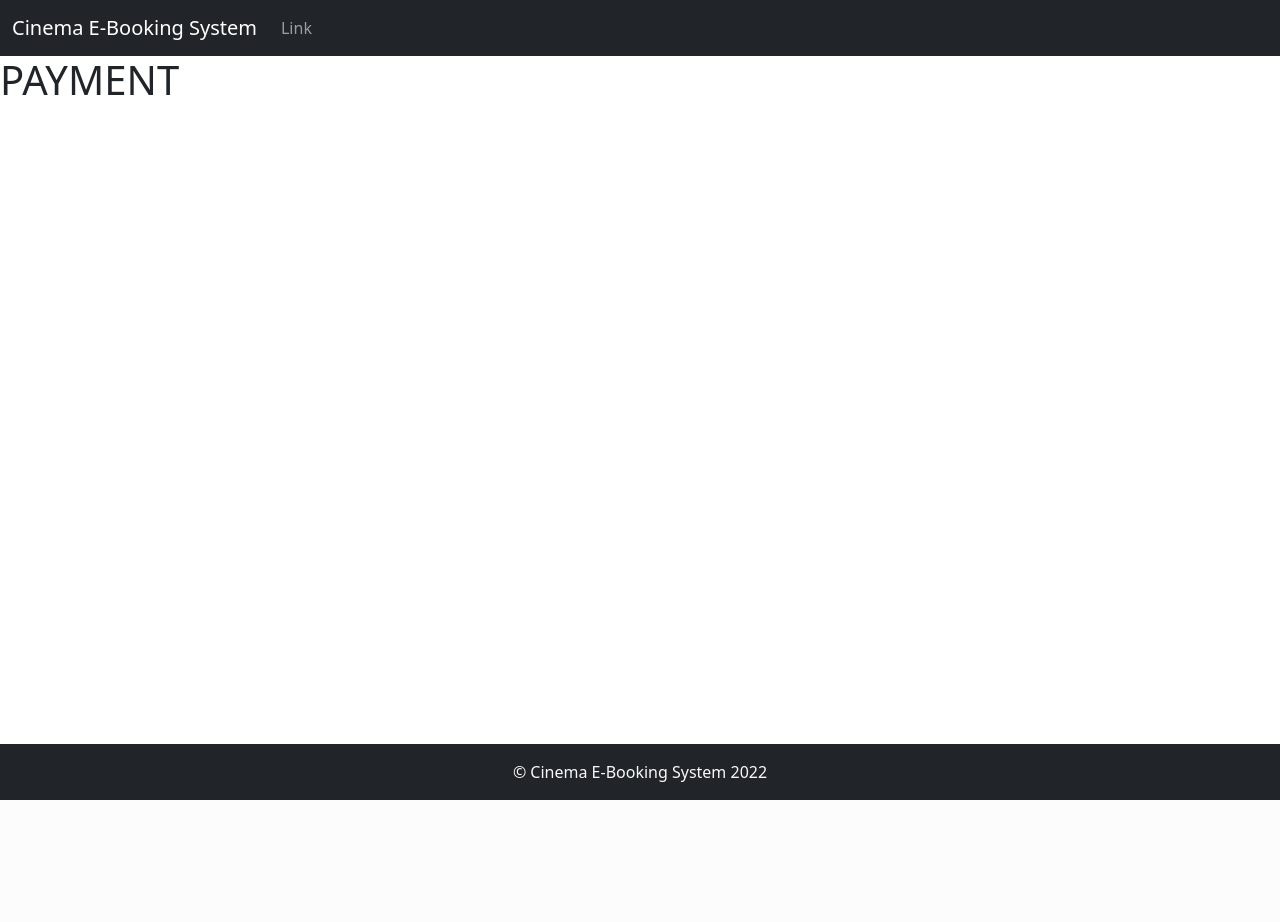
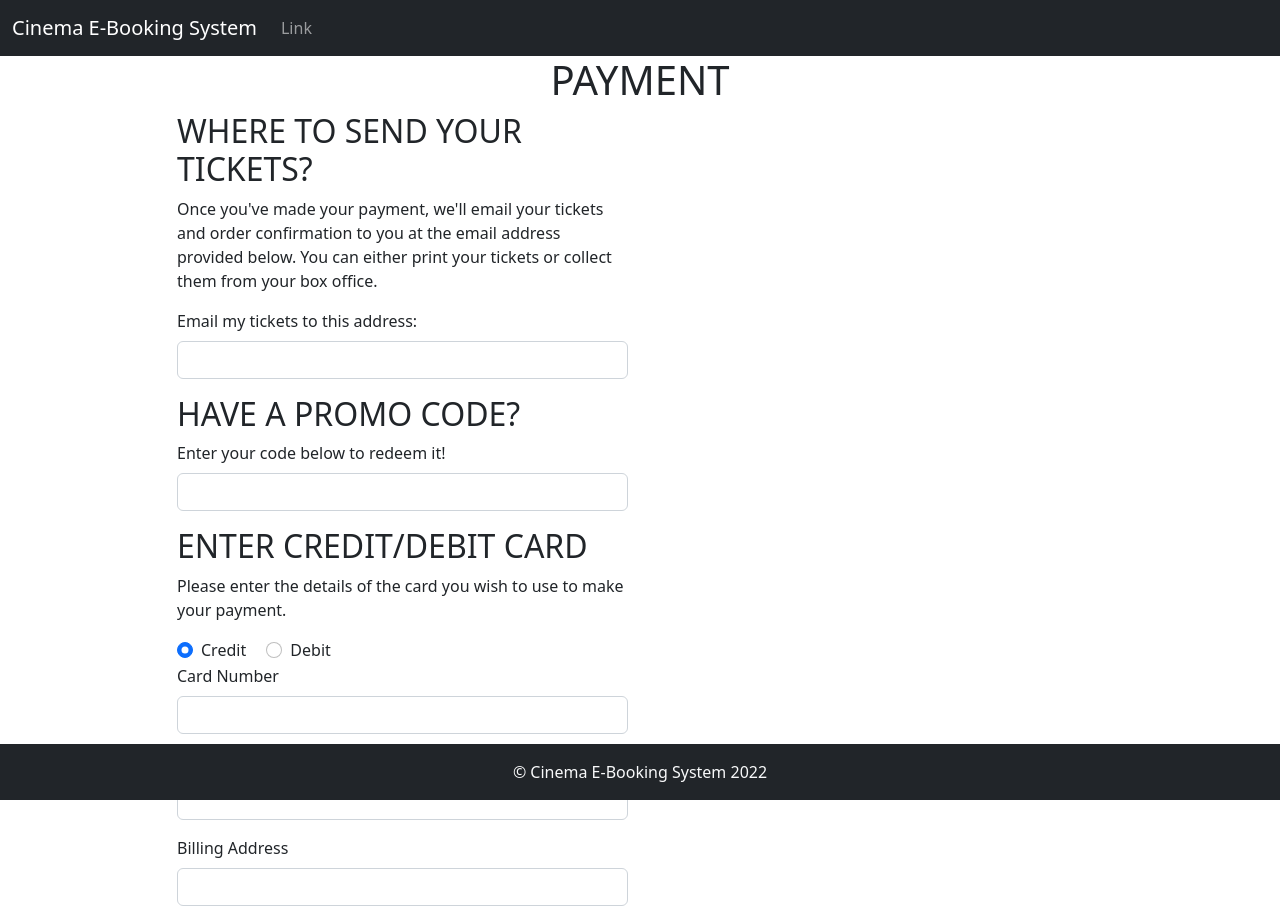
Before and after one commit to njj67229/CSCI4050_GroupC3, a Django app: page /checkout/payment in a window 1280 px wide. Before the commit the page ends 800 px from the top, so only its background shows below. Run offline with Django 4.2, Linux system fonts and the light colour scheme.

Commit message:
Added forms to payment page

```diff
--- a/project/checkout/templates/payment.html
+++ b/project/checkout/templates/payment.html
@@ -1,5 +1,61 @@
 {% extends "components/base.html" %}
 {% block title %}Payment{% endblock %}
 {% block content %}
-<h1>PAYMENT</h1>
+<div class="container md-5">
+    <div class="row text-center">
+        <div class="col-md-12">
+            <h1 class="text-uppercase">Payment</h1>
+        </div>
+    </div>
+    <div class="row">
+        <div class="col-md-1"></div>
+        <div class="col-md-5">
+            <h2 class="text-uppercase">Where to send your tickets?</h2>
+            <p>
+                Once you've made your payment, we'll email your tickets and order confirmation to you at the
+                email address provided below. You can either print your tickets or collect them from your box office.
+            </p>
+            <div class="mb-3">
+                <label for="inputEmail" class="form-label">Email my tickets to this address:</label>
+                <input type="email" class="form-control" id="inputEmail" aria-describedby="emailHelp">
+            </div>
+            <h2 class="text-uppercase">Have a promo code?</h2>
+            <div class="mb-3">
+                <label for="inputPromoCode" class="form-label">Enter your code below to redeem it!</label>
+                <input type="email" class="form-control" id="inputPromoCode" aria-describedby="emailHelp">
+            </div>
+            <h2 class="text-uppercase">Enter Credit/Debit Card</h2>
+            <p>
+                Please enter the details of the card you wish to use to make your payment.
+            </p>
+            <div class="form-check form-check-inline">
+                <input class="form-check-input" type="radio" name="flexRadioDefault" id="flexRadioDefault1" checked>
+                <label class="form-check-label" for="flexRadioDefault1">
+                    Credit
+                </label>
+            </div>
+            <div class="form-check form-check-inline">
+                <input class="form-check-input" type="radio" name="flexRadioDefault" id="flexRadioDefault2">
+                <label class="form-check-label" for="flexRadioDefault2">
+                    Debit
+                </label>
+            </div>
+            <div class="mb-3">
+                <label for="inputCardNumber" class="form-label">Card Number</label>
+                <input type="number" class="form-control" id="inputCardNumber">
+            </div>
+            <div class="mb-3">
+                <label for="inputExpiryDate" class="form-label">Expiry Date</label>
+                <input type="number" class="form-control" id="inputExpiryDate">
+            </div>
+            <div class="mb-3">
+                <label for="inputAddress" class="form-label">Billing Address</label>
+                <input type="address" class="form-control" id="inputAddress" aria-describedby="emailHelp">
+            </div>
+        </div>
+    </div>
+    <div class="col-md-5"></div>
+    <div class="col-md-1"></div>
+</div>
+</div>
 {% endblock %}
```
